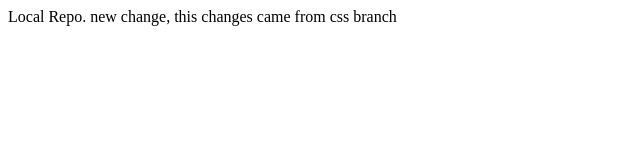
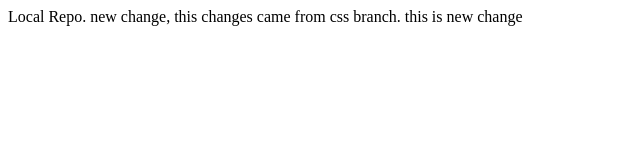
Before and after one commit to rujen-shrestha1/CSS-class, a plain HTML site: page index.html in a window 1280 px wide. Shown: the whole page, without its empty margins (0-640 px from the left). Drawn offline with Linux system fonts and the light colour scheme.

Commit message:
PR:branch added

```diff
--- a/index.html
+++ b/index.html
@@ -6,6 +6,6 @@
     <title>Document</title>
   </head>
   <body>
-    Local Repo. new change, this changes came from css branch
+    Local Repo. new change, this changes came from css branch. this is new change
   </body>
 </html>
```
